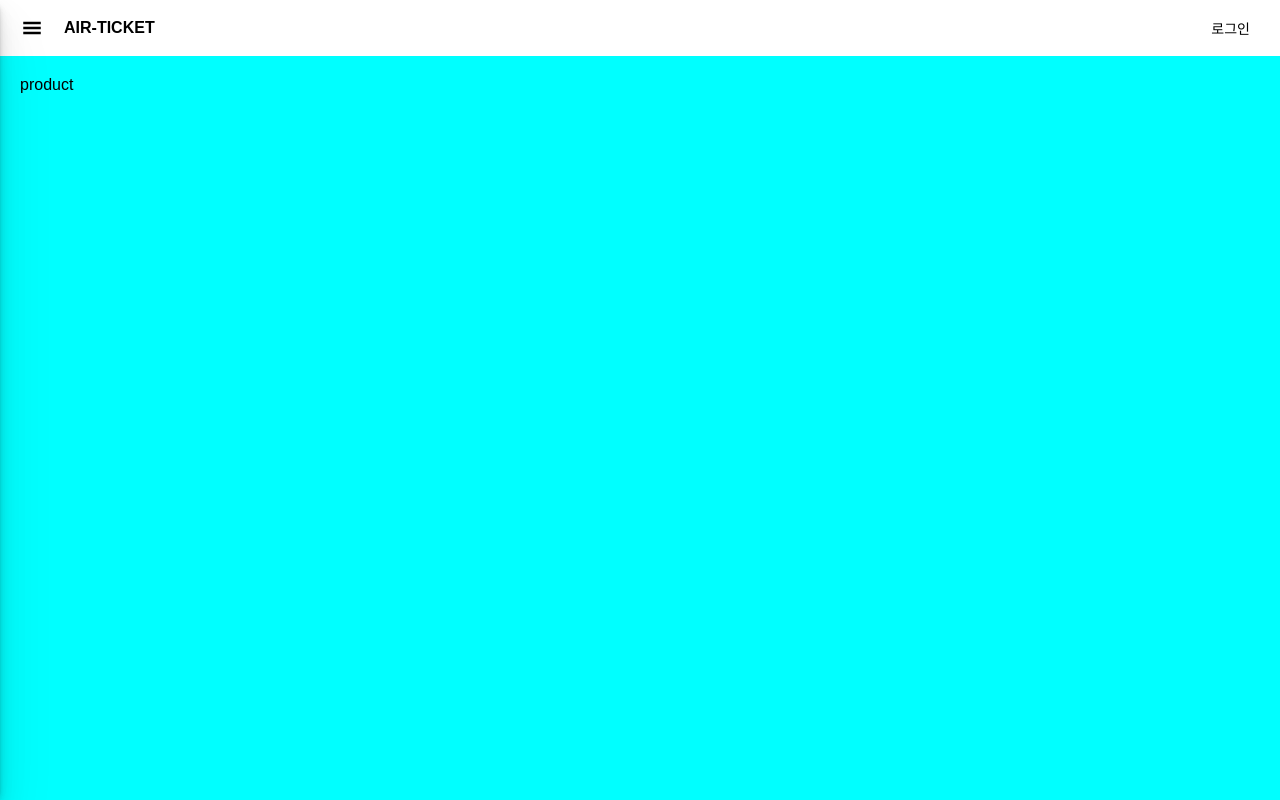
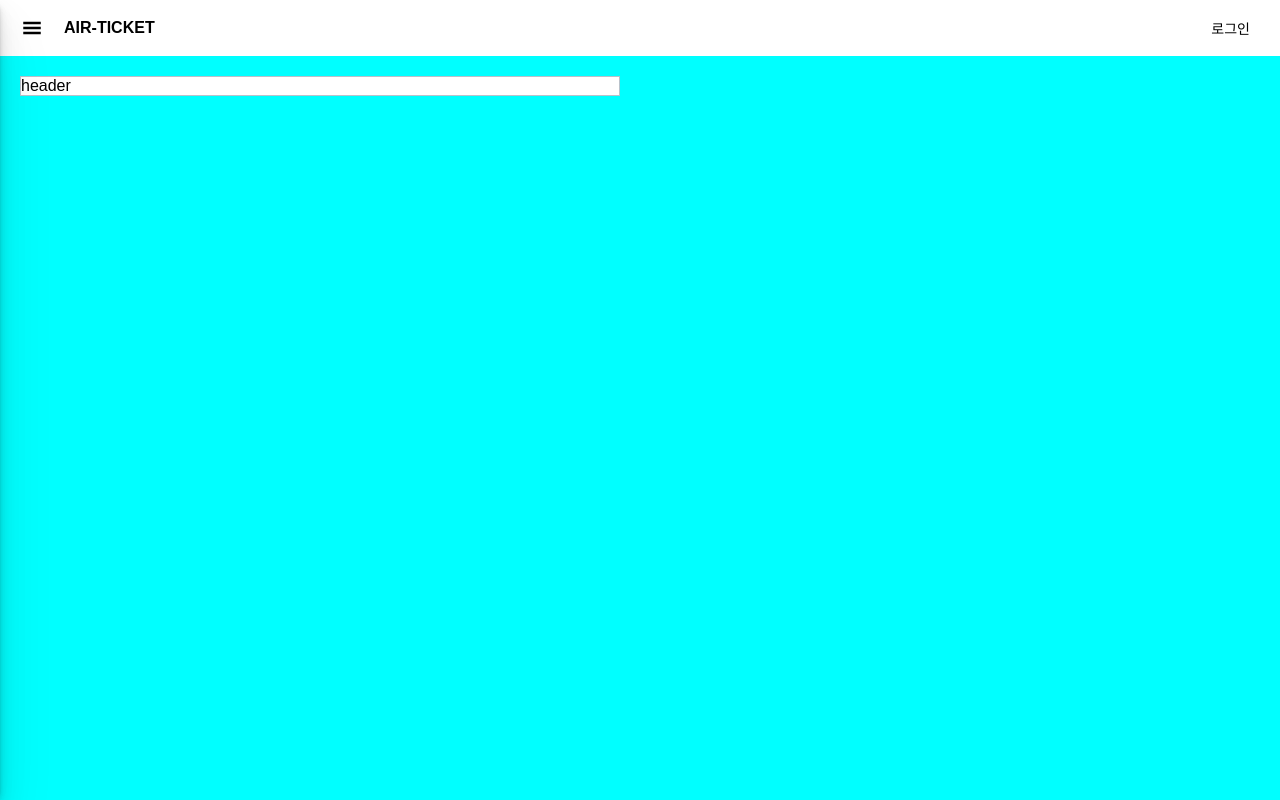
Before and after one commit to NapolDeveloper/air-ticket, a React (Create React App) app: page /product in a window 1280 px wide. Built offline with nearby package versions, Linux system fonts and the light colour scheme.

Commit message:
# Add
폴더 생성
product 페이지 개발 시작

```diff
--- a/src/App.js
+++ b/src/App.js
@@ -9,7 +9,7 @@ import Sidebar from './components/Sidebar/Sidebar';
 // components
 import Home from './components/Home/Home';
 import Login from './components/Sign/Login';
-import ProductList from './components/ProductList/ProductList';
+import Product from './components/Product/Product';
 
 // styles
 import GlobalStyle from './styles/GlobalStyle';
@@ -43,7 +43,7 @@ function App() {
               {/* 로그인, 회원가입 */}
               {/* render를 이용할 때는 props를 전달할 때 */}
               <Route exact path='/login' component={Login} />
-              <Route exact path='/product' component={ProductList} />
+              <Route exact path='/product' component={Product} />
             </Switch>
           </Content>
         </Router>
--- /dev/null
+++ b/src/components/Product/Product.js
@@ -0,0 +1,10 @@
+import React from 'react';
+
+// components
+import ProductBox from './ProductBox/ProductBox';
+
+const Product = () => {
+  return <ProductBox>Product</ProductBox>;
+};
+
+export default Product;
--- /dev/null
+++ b/src/components/Product/ProductBox/ProductBox.js
@@ -0,0 +1,23 @@
+import React from 'react';
+
+import styled from 'styled-components';
+import Colors from '../../../styles/Colors';
+
+// components
+import ProductHeader from '../ProductHeader/ProductHeader';
+
+const Box = styled.div`
+  width: 600px;
+  border: 1px solid ${Colors.colorGrey};
+  background-color: white;
+`;
+
+const ProductBox = () => {
+  return (
+    <Box>
+      <ProductHeader />
+    </Box>
+  );
+};
+
+export default ProductBox;
--- /dev/null
+++ b/src/components/Product/ProductHeader/ProductHeader.js
@@ -0,0 +1,7 @@
+import React from 'react';
+
+const ProductHeader = () => {
+  return <div>header</div>;
+};
+
+export default ProductHeader;
--- a/src/components/ProductList/Product.style.js
+++ /dev/null
@@ -1,3 +0,0 @@
-import styled, { keyframes } from 'styled-components';
-import Colors from '../../styles/Colors';
-import { darken, lighten } from 'polished';
--- a/src/components/ProductList/ProductList.js
+++ /dev/null
@@ -1,9 +0,0 @@
-import React from 'react';
-
-import * as S from './Product.style';
-
-const ProductList = () => {
-  return <div>product</div>;
-};
-
-export default ProductList;
```
Also changed, not shown: src/components/Product/ProductList/ProductList.js (added), 1 other file (tests, documents, lock files or other folders).
